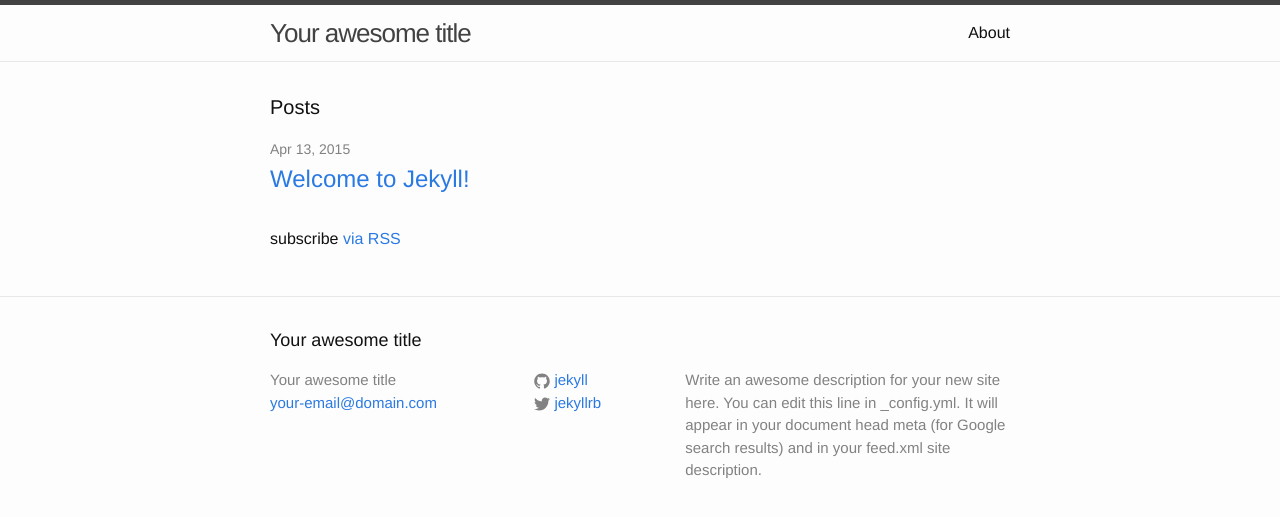
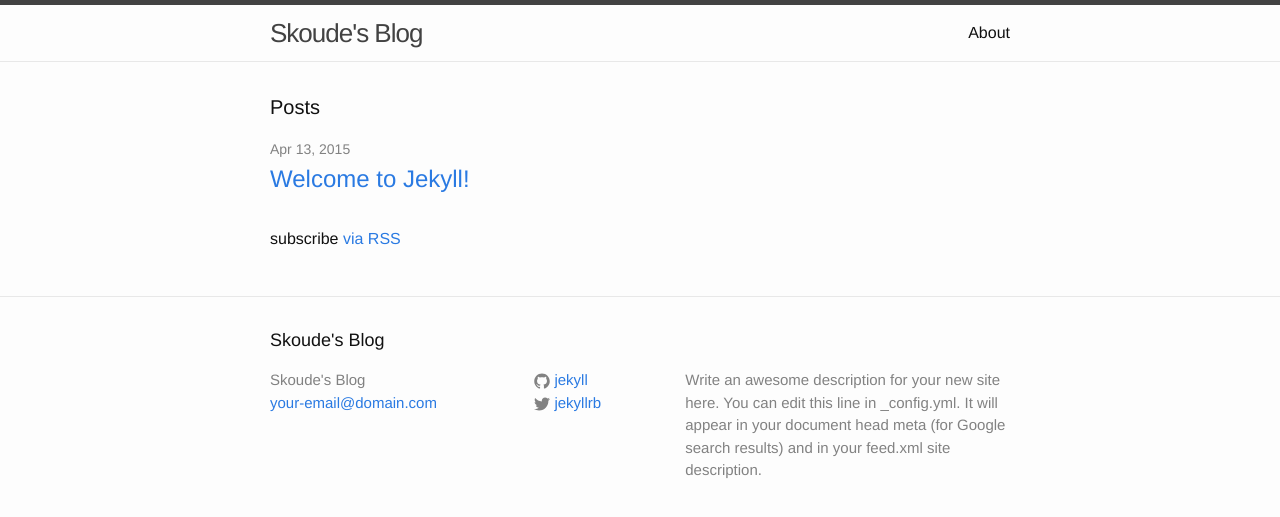
Before and after one commit to skoude/skoude.github.io, a Jekyll site: the page built from index.html, in a window 1280 px wide. Shown: the top 517 px of the page. Built offline with Jekyll 4.4.1, drawn with Linux system fonts in a browser that asks for light colours.

Commit message:
initial commit

```diff
--- a/_config.yml
+++ b/_config.yml
@@ -1,5 +1,5 @@
 # Site settings
-title: Your awesome title
+title: Skoude's Blog
 email: your-email@domain.com
 description: > # this means to ignore newlines until "baseurl:"
   Write an awesome description for your new site here. You can edit this
```
